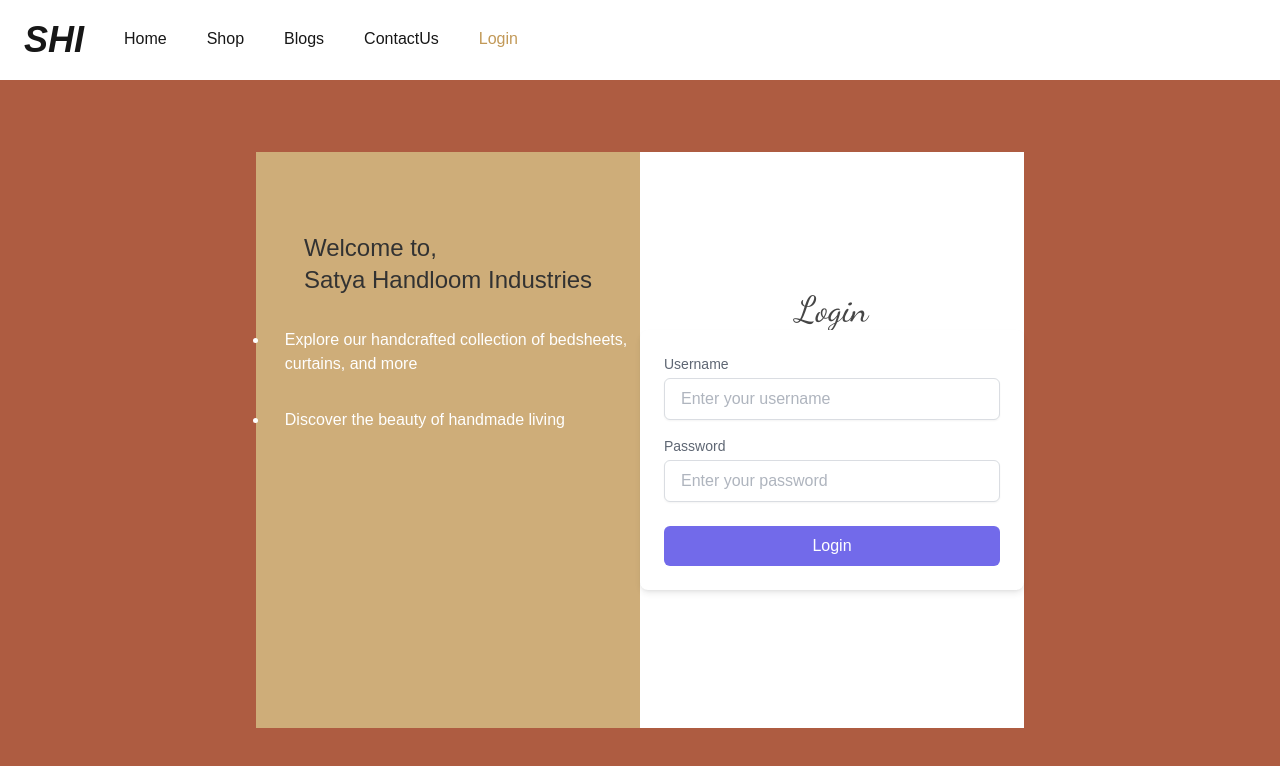
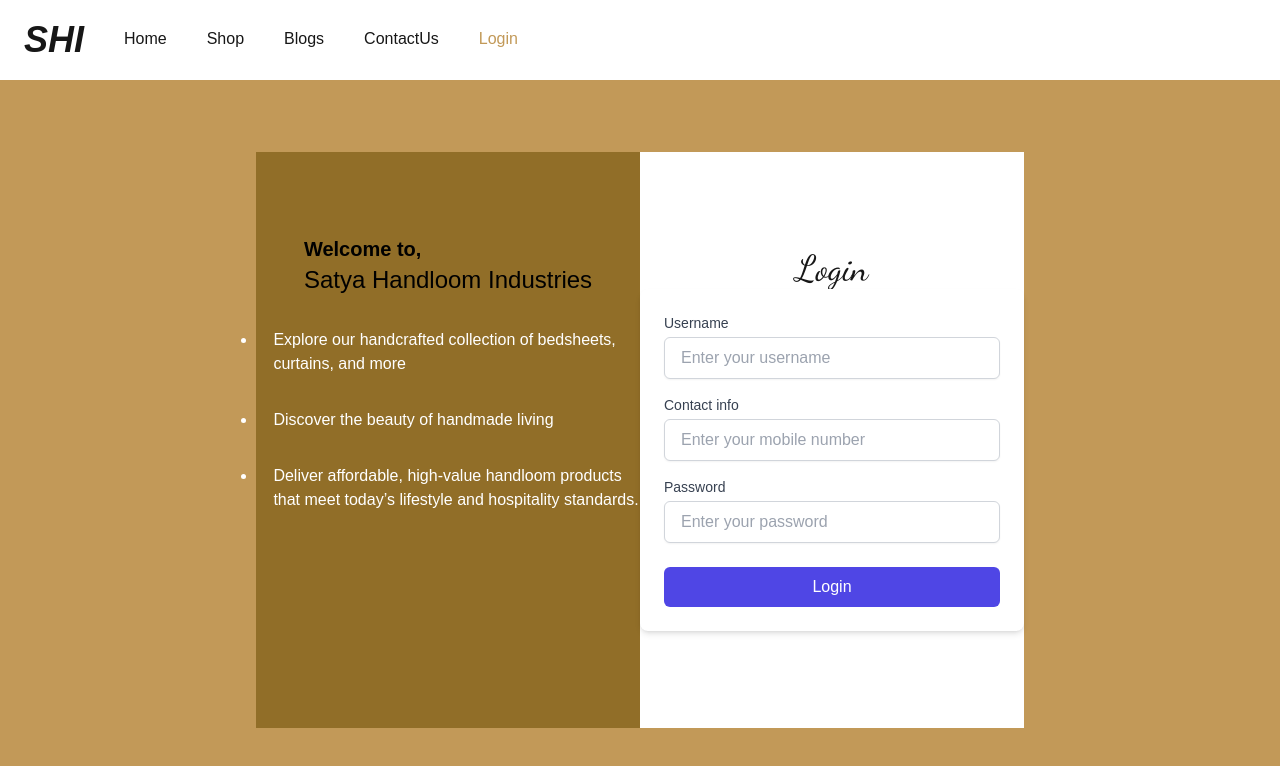
Before and after one commit to satyahandloomindustries/satya-handloom-industries-fe, a Next.js app: page /login in a window 1280 px wide. Shown: the top 766 px of the page. Built offline with nearby package versions, Linux system fonts and the light colour scheme.

Commit message:
styling in login

```diff
--- a/app/login/page.jsx
+++ b/app/login/page.jsx
@@ -3,16 +3,19 @@ import { dancingScript } from "@/utls"
 import clsx from "clsx"
 const Login = () => {
 
-    return <div className="items-center justify-center flex-1 flex h-[calc(100%-80px)] opacity-80 bg-orange-800 opacity-50">
+
+    return <div className="items-center justify-center flex-1 flex h-[calc(100%-80px)] bg-shi_brown">
         <div className="w-[60%] h-[80%] grid grid-cols-[1fr_1fr]">
 
-            <div className="bg-shi_brown items-center justify-start flex flex-col"
+            <div className="items-center justify-start flex flex-col"
+            style={{backgroundColor: "rgb(145, 110, 40)"}}
             >
-                <h1 className="text-[#000] text-bold text-2xl mt-20 text-start">Welcome to,<br></br> Satya Handloom Industries</h1>
+                <h1 className="text-black  text-2xl mt-20 text-start"><span className="text-xl font-semibold">Welcome to,</span><br></br> Satya Handloom Industries</h1>
 
                 <ul className="list-disc">
                     <li className="mt-8 text-[#fff] text-md pl-4">Explore our handcrafted collection of bedsheets, <br/> curtains, and more</li>
                     <li className="mt-8 text-[#fff] text-md pl-4">Discover the beauty of handmade living</li>
+                    <li className="mt-8 text-[#fff] text-md pl-4">Deliver affordable, high-value handloom products <br/> that meet today’s lifestyle and hospitality standards.</li>
                 </ul>
             </div>
             <div className="items-center justify-center flex bg-white flex-col">
@@ -20,33 +23,43 @@ const Login = () => {
                     Login
                 </div>
 
-                <form class="bg-white p-6 rounded-lg shadow-md w-full max-w-sm">
+                <form className="bg-white p-6 rounded-lg shadow-md w-full max-w-sm">
 
-                    <div class="mb-4">
-                        <label htmlFor="username" class="block text-sm font-medium text-gray-700">Username</label>
+                    <div className="mb-4">
+                        <label htmlFor="username" className="block text-sm font-medium text-gray-700">Username</label>
                         <input
                             type="text"
                             id="username"
                             name="username"
                             placeholder="Enter your username"
-                            class="mt-1 block w-full px-4 py-2 border border-gray-300 rounded-md shadow-sm focus:ring-indigo-500 focus:border-indigo-500"
+                            className="mt-1 block w-full px-4 py-2 border border-gray-300 rounded-md shadow-sm focus:ring-indigo-500 focus:border-indigo-500"
+                        />
+                    </div>
+                    <div className="mb-4">
+                        <label htmlFor="mobile" className="block text-sm font-medium text-gray-700">Contact info</label>
+                        <input
+                            type="text"
+                            id="mobile"
+                            name="mobile"
+                            placeholder="Enter your mobile number"
+                            className="mt-1 block w-full px-4 py-2 border border-gray-300 rounded-md shadow-sm focus:ring-indigo-500 focus:border-indigo-500"
                         />
                     </div>
 
-                    <div class="mb-6">
-                        <label htmlFor="password" class="block text-sm font-medium text-gray-700">Password</label>
+                    <div className="mb-6">
+                        <label htmlFor="password" className="block text-sm font-medium text-gray-700">Password</label>
                         <input
                             type="password"
                             id="password"
                             name="password"
                             placeholder="Enter your password"
-                            class="mt-1 block w-full px-4 py-2 border border-gray-300 rounded-md shadow-sm focus:ring-indigo-500 focus:border-indigo-500"
+                            className="mt-1 block w-full px-4 py-2 border border-gray-300 rounded-md shadow-sm focus:ring-indigo-500 focus:border-indigo-500"
                         />
                     </div>
 
                     <button
                         type="submit"
-                        class="w-full bg-indigo-600 text-white py-2 px-4 rounded-md hover:bg-indigo-700 transition"
+                        className="w-full bg-indigo-600 text-white py-2 px-4 rounded-md hover:bg-indigo-700 transition"
                     >
                         Login
                     </button>
```
Also changed, not shown: app/globals.css (line endings or trailing spaces).
